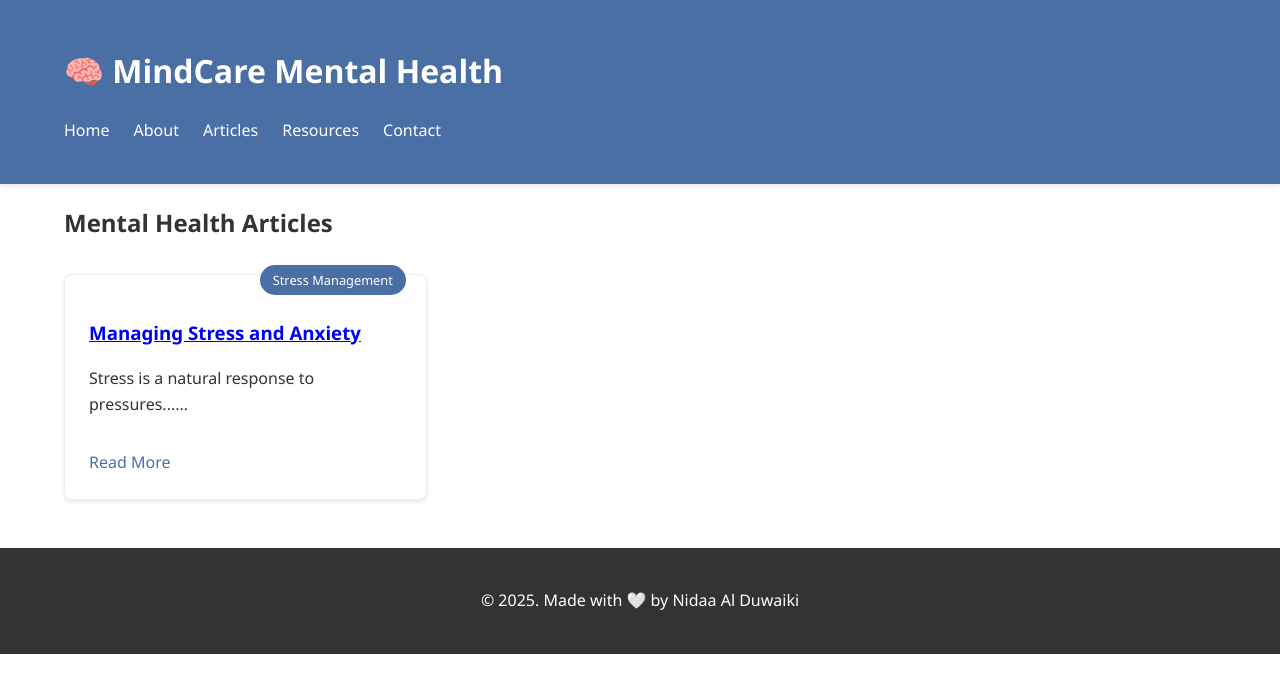
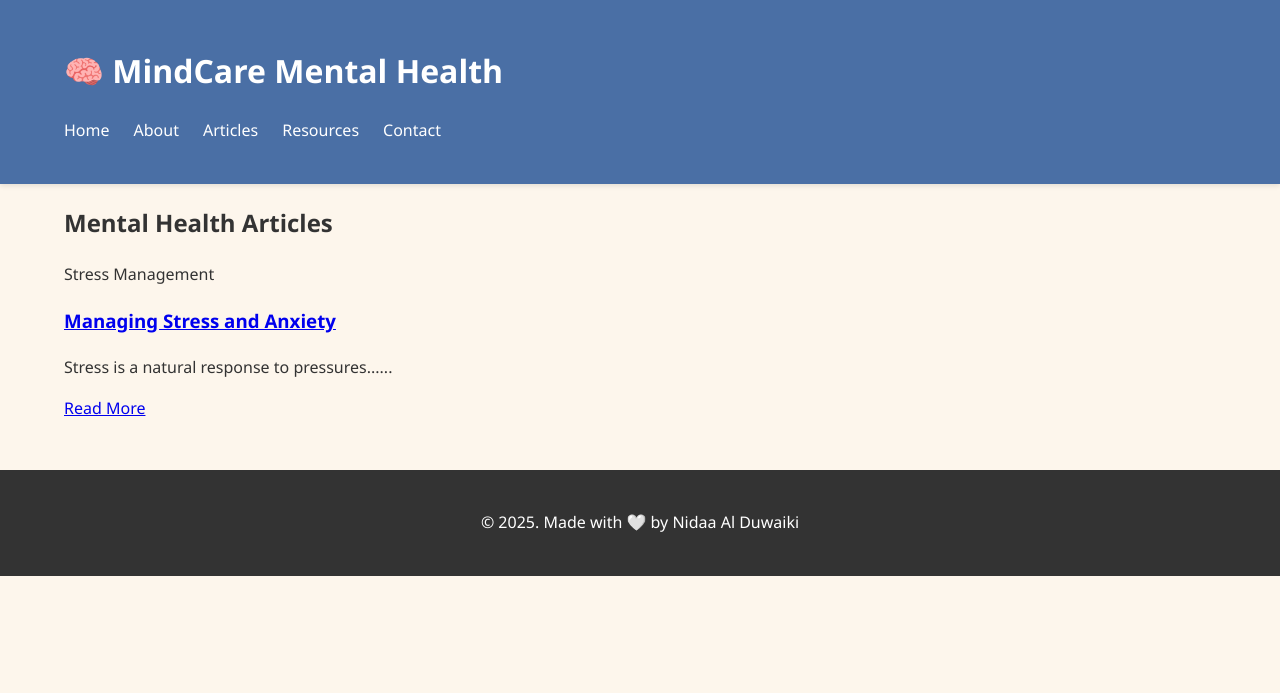
Before and after one commit to Nidaa12/mental-health-website, a Flask app: page /articles in a window 1280 px wide. Shown: the top 693 px of the page. Run offline with Flask 3, Linux system fonts and the light colour scheme.

Commit message:
Update style.css

```diff
--- a/static/css/style.css
+++ b/static/css/style.css
@@ -1,9 +1,9 @@
-/* static/css/style.css */
 :root {
   --primary-color: #4a6fa5;
   --secondary-color: #166088;
   --accent-color: #4fc6e0;
---light-bg: #f8f9fa;
+  --light-bg: #fdf6ec;
+  --main-beige: #e8dbc3;
   --dark-text: #333;
   --light-text: #fff;
 }
@@ -14,6 +14,7 @@ line-height: 1.6;
   color: var(--dark-text);
   margin: 0;
   padding: 0;
+  background: var(--light-bg);
 }
 
 .container {
@@ -48,7 +49,7 @@ font-weight: 500;
 .hero {
   text-align: center;
   padding: 3rem 0;
-background: var(--light-bg);
+  background: var(--main-beige);
   margin-bottom: 2rem;
 }
 
@@ -66,106 +67,6 @@ border-radius: 8px;
   box-shadow: 0 2px 10px rgba(0,0,0,0.05);
 }
 
-.article-grid {
-display: grid;
-grid-template-columns: repeat(auto-fill, minmax(300px, 1fr));
-gap: 2rem;
-margin: 2rem 0;
-}
-
-.article-card {
-border: 1px solid #eee;
-border-radius: 8px;
-padding: 1.5rem;
-position: relative;
-}
-
-.category-badge {
-position: absolute;
-top: -10px;
-right: 20px;
-background: var(--accent-color);
-color: white;
-padding: 0.3rem 0.8rem;
-border-radius: 20px;
-font-size: 0.8rem;
-}
-
-.resource-card {
-background: #f0f8ff;
-padding: 1.5rem;
-margin: 1rem 0;
-border-left: 4px solid var(--primary-color);
-}
-
-.phone {
-font-size: 1.2rem;
-color: var(--secondary-color);
-font-weight: bold;
-}
-
-{% extends "base.html" %}
-
-{% block title %}Message Sent - MindCare{% endblock %}
-
-{% block content %}
-<section class="success-message">
-<div class="success-icon">
-<svg xmlns="http://www.w3.org/2000/svg" viewBox="0 0 24 24">
-<path d="M12 2C6.48 2 2 6.48 2 12s4.48 10 10 10 10-4.48 10-10S17.52 2 12 2zm-2 15l-5-5 1.41-1.41L10 14.17l7.59-7.59L19 8l-9 9z"/>
-</svg>
-</div>
-<h2>Thank You for Reaching Out</h2>
-<p>Your message has been successfully sent to our mental health support team.</p>
-<p>We typically respond within 24-48 hours. For urgent matters, please call our support line at <strong>+1 (800) 555-MIND</strong>.</p>
-
-<div class="action-buttons">
-<a href="{{ url_for('home') }}" class="btn-home">Return Home</a>
-<a href="{{ url_for('resources') }}" class="btn-resources">View Resources</a>
-</div>
-</section>
-{% endblock %}
-/* Article Styles */
-.articles-grid {
-display: grid;
-grid-template-columns: repeat(auto-fill, minmax(300px, 1fr));
-gap: 2rem;
-margin-top: 2rem;
-}
-
-.article-card {
-background: white;
-padding: 1.5rem;
-border-radius: 8px;
-box-shadow: 0 2px 4px rgba(0,0,0,0.1);
-}
-
-.article-detail {
-max-width: 800px;
-margin: 0 auto;
-background: white;
-padding: 2rem;
-border-radius: 8px;
-}
-
-.category-badge {
-background: #4a6fa5;
-color: white;
-padding: 0.3rem 0.8rem;
-border-radius: 20px;
-font-size: 0.8rem;
-display: inline-block;
-margin-bottom: 0.5rem;
-}
-
-.read-more, .back-link {
-color: #4a6fa5;
-text-decoration: none;
-font-weight: 500;
-display: inline-block;
-margin-top: 1rem;
-}
-
 footer {
   background: var(--dark-text);
   color: var(--light-text);
```
Lines whose indentation alone changed are shown as unchanged.
